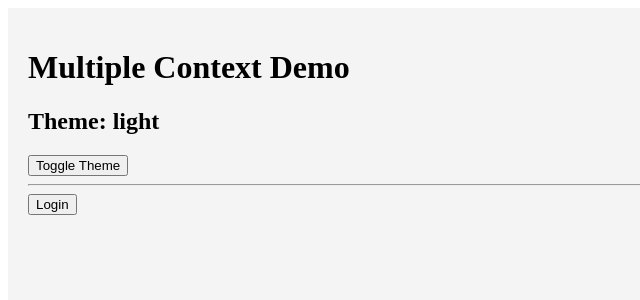
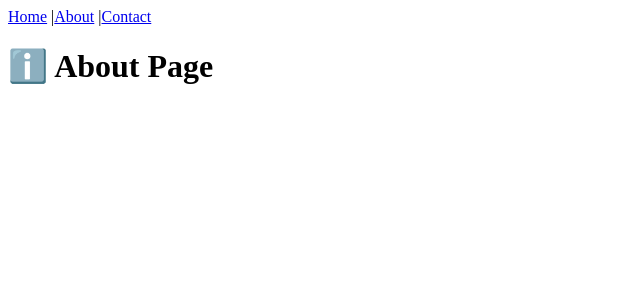
Before and after one commit to AkashSingh8391/React, a React (Vite) app: page /about in a window 1280 px wide. Shown: the top 300 px of the page, without its empty margins (0-640 px from the left). Built offline with nearby package versions, Linux system fonts and the light colour scheme.

Commit message:
This is the basic React routing code that changes the UI when clicked.

```diff
--- a/src/App.jsx
+++ b/src/App.jsx
@@ -1,14 +1,19 @@
-import { AuthProvider } from "./contexts/AuthContext";
-import { ThemeProvider } from "./contexts/ThemeContext";
-import Dashboard from "./components/Dashboard";
+import { Routes, Route } from "react-router-dom";
+import Home from "./components/Home";
+import About from "./components/About";
+import Contact from "./components/Contact";
+import Navbar from "./components/Navbar";
 
 function App() {
   return (
-    <AuthProvider>
-      <ThemeProvider>
-        <Dashboard />
-      </ThemeProvider>
-    </AuthProvider>
+    <>
+    <Navbar/>
+    <Routes>
+      <Route path="/" element={<Home />} />
+      <Route path="/about" element={<About />} />
+      <Route path="/contact" element={<Contact />} />
+    </Routes>
+    </>
   );
 }
 
--- /dev/null
+++ b/src/components/About.jsx
@@ -0,0 +1,4 @@
+function About() {
+  return <h1>ℹ️ About Page</h1>;
+}
+export default About;
--- /dev/null
+++ b/src/components/Contact.jsx
@@ -0,0 +1,4 @@
+function Contact() {
+  return <h1> Contact Page</h1>;
+}
+export default Contact;
--- /dev/null
+++ b/src/components/Home.jsx
@@ -0,0 +1,4 @@
+function Home() {
+  return <h1>🏠 Home Page</h1>;
+}
+export default Home;
--- /dev/null
+++ b/src/components/Navbar.jsx
@@ -0,0 +1,13 @@
+import { Link } from "react-router-dom";
+
+function Navbar() {
+  return (
+    <>
+      <Link to="/">Home</Link> |
+      <Link to="/about">About</Link> |
+      <Link to="/contact">Contact</Link>
+    </>
+  );
+}
+
+export default Navbar;
--- a/src/main.jsx
+++ b/src/main.jsx
@@ -1,9 +1,10 @@
 import React from "react";
 import ReactDOM from "react-dom/client";
 import App from "./App";
+import { BrowserRouter } from "react-router-dom";
 
 ReactDOM.createRoot(document.getElementById("root")).render(
-  <React.StrictMode>
+  <BrowserRouter>
     <App />
-  </React.StrictMode>
+  </BrowserRouter>
 );
```
